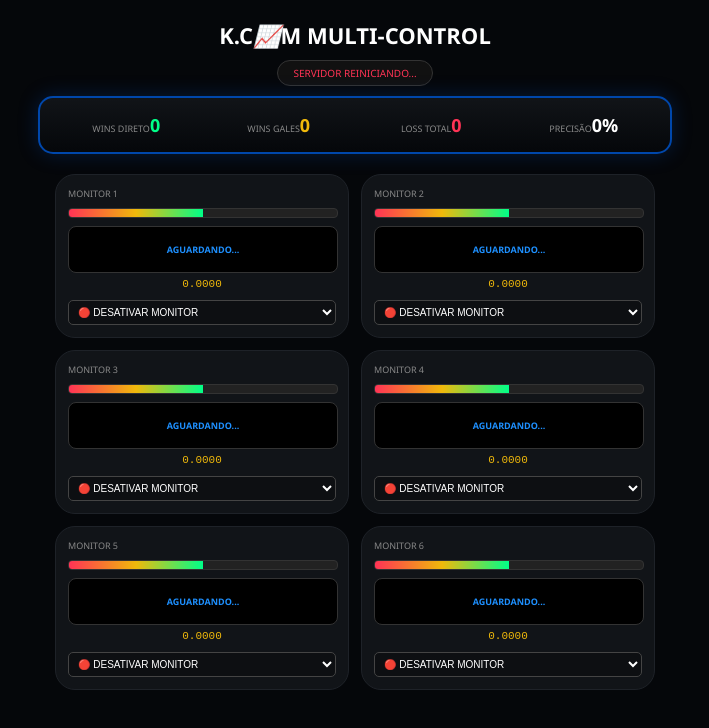
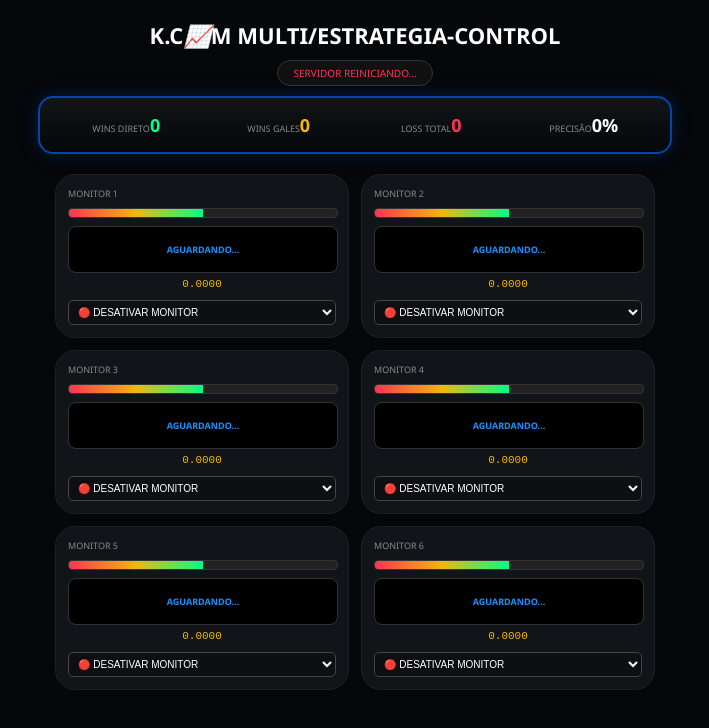
Before and after one commit to dcaridelsonbalbinodesena2025-lang/MULTIPLASKCMP, a website: page index.html in a window 1280 px wide. Shown: the whole page, without its empty margins (285-994 px from the left). Drawn offline with Linux system fonts and the light colour scheme; no server answers.

Commit message:
index.html

```diff
--- a/index.html
+++ b/index.html
@@ -30,7 +30,7 @@
 </head>
 <body>
 
-    <div class="logo">K.C<span>📈</span>M MULTI-CONTROL</div>
+    <div class="logo">K.C<span>📈</span>M MULTI/ESTRATEGIA-CONTROL</div>
     <div id="conexao" class="srv-status" style="color: #666;">SINCRONIZANDO SERVIDOR...</div>
 
     <div class="painel-global">
```
